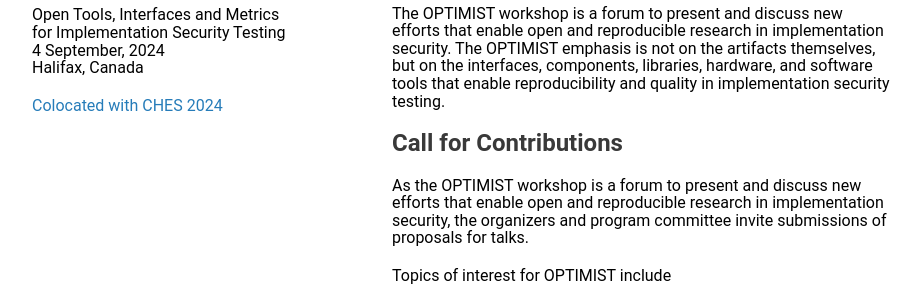
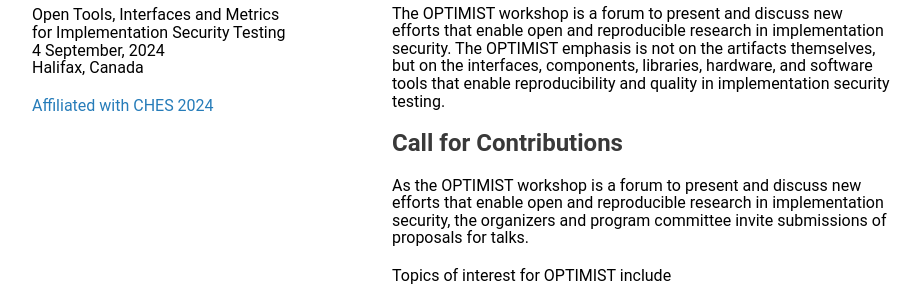
Before and after one commit to optimist-workshop/optimist-workshop.github.io, a Jekyll site: the page built from docs/index.md, in a window 1280 px wide. Shown: the part 135-423 px from the top of the page, without its empty margins (178-1100 px from the left). Built offline with Jekyll 4.4.1, drawn with Linux system fonts in a browser that asks for light colours; our own code applies the rules of GitHub Pages for plain Markdown files.

Commit message:
Update default.html

```diff
--- a/docs/_layouts/default.html
+++ b/docs/_layouts/default.html
@@ -24,7 +24,7 @@
             Halifax, Canada</p>
 
         {% if site.github.is_user_page %}
-        <p class="view"><a href="https://ches.iacr.org/2024/">Colocated with CHES 2024</a></p>
+        <p class="view"><a href="https://ches.iacr.org/2024/">Affiliated with CHES 2024</a></p>
         {% endif %}
 
       </header>
```
